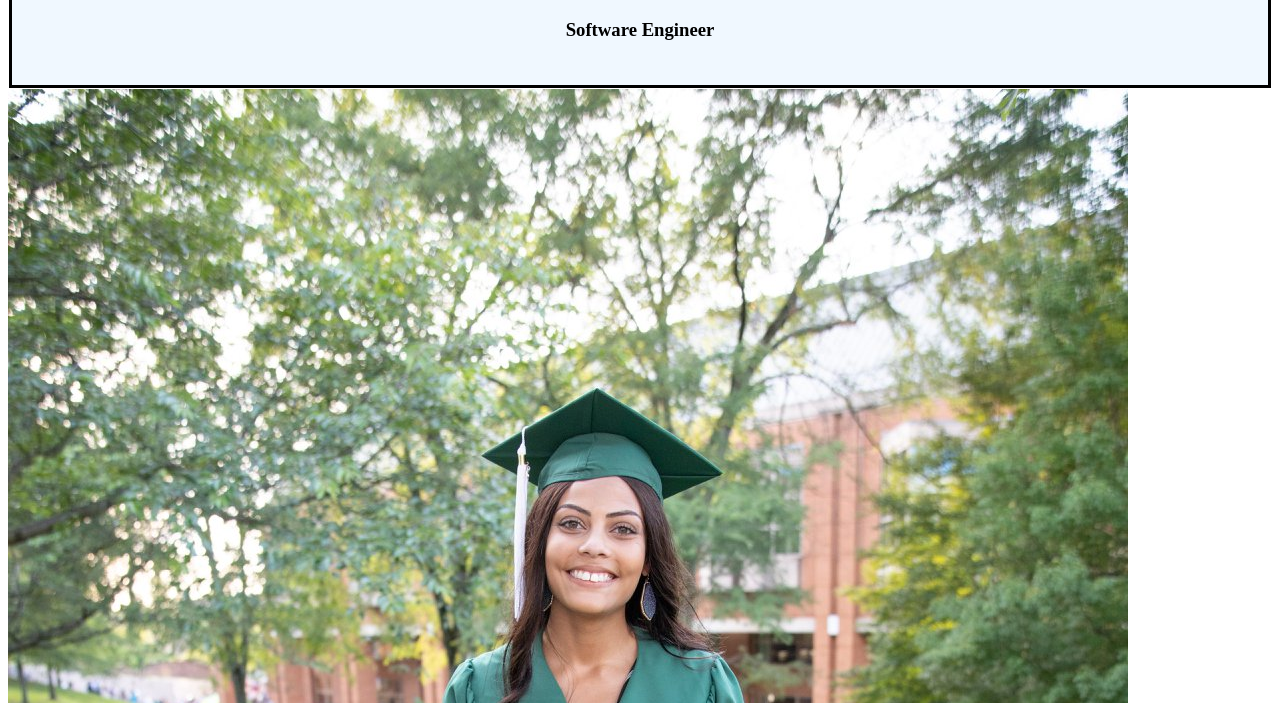
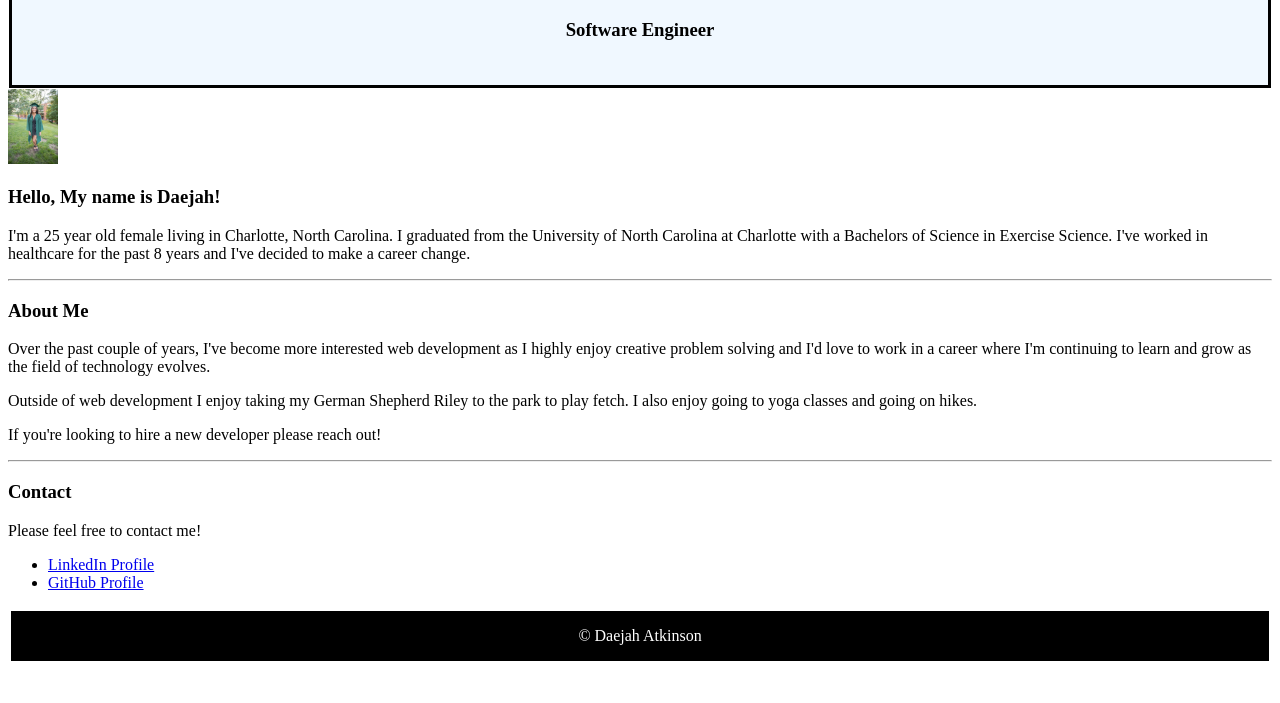
Before and after one commit to daejah-atkinson/Portfolio, a plain HTML site: page index.html in a window 1280 px wide. Shown: the part 97-800 px from the top of the page. Drawn offline with Linux system fonts and the light colour scheme; a script that the page names is missing.

Commit message:
Update index.html

```diff
--- a/index.html
+++ b/index.html
@@ -15,7 +15,7 @@
     </header>
 <!--- The main section will start out with a picture of me then go into the intro then go into the about me section with horizontal breaks separating them. Finish off the main section with contact information. -->
     <main>
-      <img src="daejah.jpeg" alt="Picture of Daejah in cap and gown" />
+      <img src="daejah.jpeg" alt="Picture of Daejah in cap and gown" width= "50" />
       <h3> Hello, My name is Daejah! </h3>
         <p> I'm a 25 year old female living in Charlotte, North Carolina. I graduated from the University of North Carolina at Charlotte with a Bachelors of Science in Exercise Science. I've worked in healthcare for the past 8 years and I've decided to make a career change.  </p>
 
```
